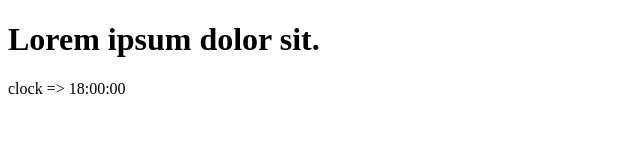
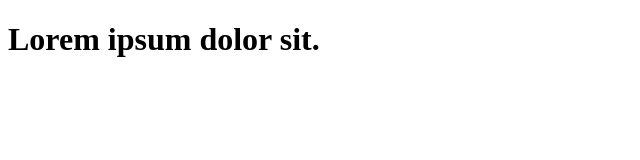
Before and after one commit to parniath/web1, a plain HTML site: page clock.html in a window 1280 px wide. Shown: the whole page, without its empty margins (0-640 px from the left). Drawn offline with Linux system fonts and the light colour scheme.

Commit message:
delete clock

```diff
--- a/clock.html
+++ b/clock.html
@@ -7,6 +7,5 @@
 </head>
 <body>
     <h1>Lorem ipsum dolor sit.</h1>
-    <p>clock => 18:00:00</p>
 </body>
 </html>
```
